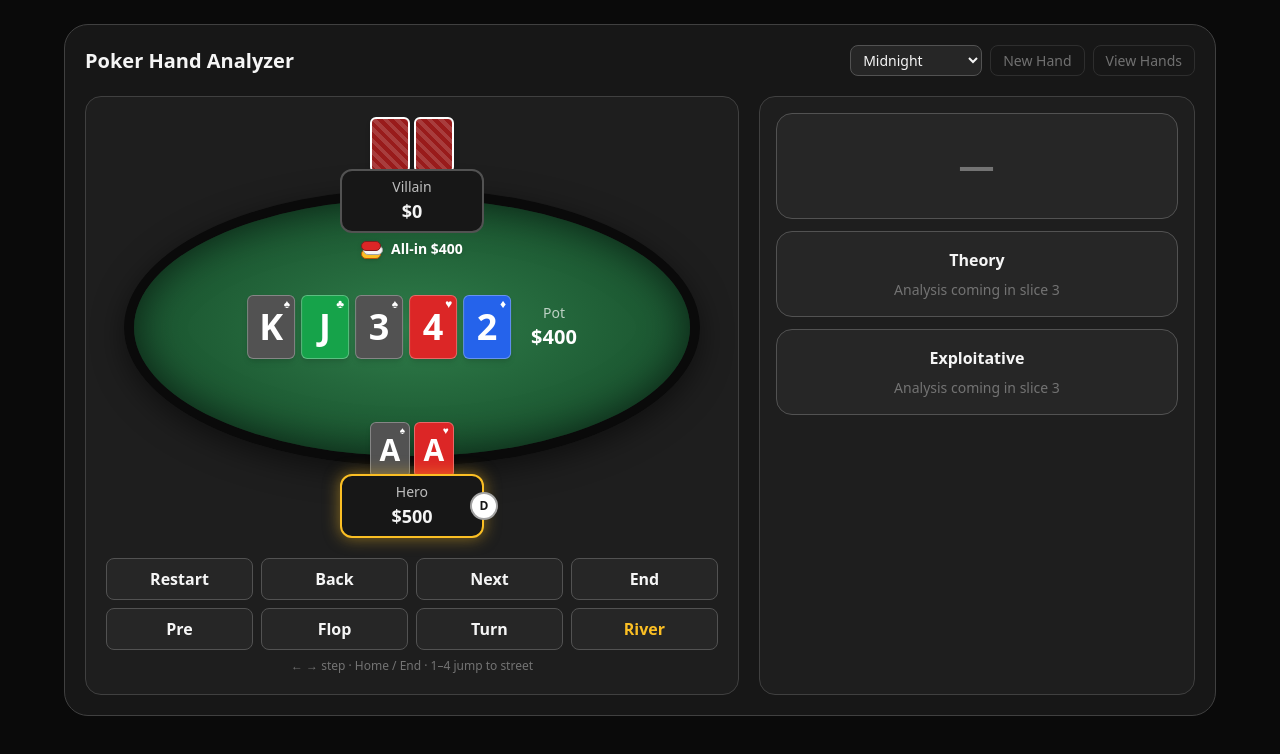
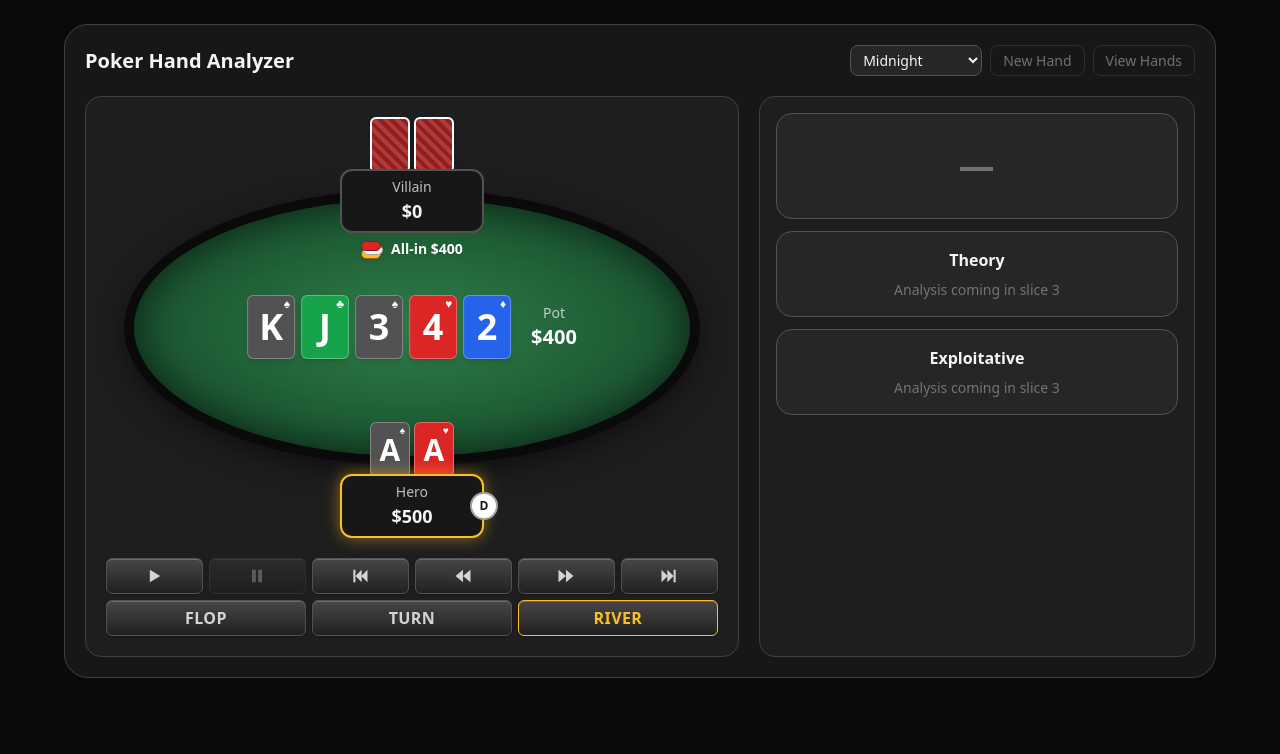
Before and after one commit to Qkarnsbboy/poker-hand-analyzer, a React (Vite) app in the folder frontend/: page / in a window 1280 px wide. Shown: the top 754 px of the page. Built offline with nearby package versions, Linux system fonts and the light colour scheme; the HTML template or start-up script is replaced by a standard one.

Commit message:
PokerTracker-style replay controls with autoplay
Co-Authored-By: Claude Opus 5.5 <noreply@anthropic.com>
Claude-Session: https://claude.ai/code/session_01JkXebe1S8ZVwvGRP3sTnmK

```diff
--- a/frontend/src/App.tsx
+++ b/frontend/src/App.tsx
@@ -7,6 +7,8 @@ import type { Street } from "./lib/hand";
 import { STREETS } from "./lib/hand";
 import { replayAt, streetStartIndex } from "./lib/replay";
 import { applyTheme, loadTheme, THEMES, type ThemeId } from "./lib/themes";
+
+const PLAY_INTERVAL_MS = 1000;
 
 const headerBtn = "rounded-lg border border-line-strong px-3 py-1 text-sm disabled:opacity-40";
 
@@ -23,17 +25,36 @@ export default function App() {
     [hand],
   );
 
-  const seek = (i: number) => setIndex(Math.max(0, Math.min(i, last)));
+  // Any manual navigation stops autoplay.
+  const seek = (i: number) => {
+    setPlaying(false);
+    setIndex(Math.max(0, Math.min(i, last)));
+  };
+
+  // Autoplay: advance one action per tick, stop at the end.
+  const [playing, setPlaying] = useState(false);
+  useEffect(() => {
+    if (!playing) return;
+    if (index >= last) {
+      setPlaying(false);
+      return;
+    }
+    const t = setTimeout(() => setIndex((i) => i + 1), PLAY_INTERVAL_MS);
+    return () => clearTimeout(t);
+  }, [playing, index, last]);
 
   useEffect(() => {
     const onKey = (e: KeyboardEvent) => {
-      if (e.key === "ArrowRight") setIndex((i) => Math.min(i + 1, last));
-      else if (e.key === "ArrowLeft") setIndex((i) => Math.max(i - 1, 0));
-      else if (e.key === "Home") setIndex(0);
-      else if (e.key === "End") setIndex(last);
+      if (e.target instanceof HTMLSelectElement) return;
+      const stop = () => setPlaying(false);
+      if (e.key === " ") setPlaying((p) => !p);
+      else if (e.key === "ArrowRight") (stop(), setIndex((i) => Math.min(i + 1, last)));
+      else if (e.key === "ArrowLeft") (stop(), setIndex((i) => Math.max(i - 1, 0)));
+      else if (e.key === "Home") (stop(), setIndex(0));
+      else if (e.key === "End") (stop(), setIndex(last));
       else if (e.key >= "1" && e.key <= "4") {
         const start = streetStarts[STREETS[Number(e.key) - 1]];
-        if (start !== null) setIndex(start);
+        if (start !== null) (stop(), setIndex(start));
       } else return;
       e.preventDefault();
     };
@@ -65,7 +86,16 @@ export default function App() {
         <div className="flex gap-5">
           <main className="w-3/5 rounded-2xl border border-line bg-panel p-5 space-y-5">
             <Table hand={hand} state={state} />
-            <Controls index={index} last={last} street={state.street} streetStarts={streetStarts} onSeek={seek} />
+            <Controls
+              index={index}
+              last={last}
+              street={state.street}
+              streetStarts={streetStarts}
+              playing={playing}
+              onPlay={() => setPlaying(true)}
+              onPause={() => setPlaying(false)}
+              onSeek={seek}
+            />
           </main>
           <aside className="w-2/5 rounded-2xl border border-line bg-panel p-4">
             <AnalysisPanel isDecisionNode={state.isDecisionNode} />
--- a/frontend/src/components/Controls.tsx
+++ b/frontend/src/components/Controls.tsx
@@ -1,45 +1,84 @@
+import type { ReactNode } from "react";
 import type { Street } from "../lib/hand";
-import { STREETS } from "../lib/hand";
 
 interface Props {
   index: number;
   last: number;
   street: Street;
   streetStarts: Record<Street, number | null>;
+  playing: boolean;
+  onPlay: () => void;
+  onPause: () => void;
   onSeek: (index: number) => void;
 }
 
-const LABELS: Record<Street, string> = { preflop: "Pre", flop: "Flop", turn: "Turn", river: "River" };
+// Beveled buttons in the style of the PokerTracker 4 replayer.
+const base =
+  "flex items-center justify-center rounded-md border bg-raised " +
+  "bg-gradient-to-b from-white/15 to-black/15 shadow-[inset_0_1px_0_rgba(255,255,255,0.2),0_1px_2px_rgba(0,0,0,0.3)] " +
+  "hover:bg-raised-hover active:from-black/15 active:to-white/5 " +
+  "disabled:opacity-35 disabled:hover:bg-raised";
+const btn = `${base} border-line-strong text-ink-dim`;
+const btnActive = `${base} border-accent text-accent`;
 
-const btn =
-  "rounded-lg border border-line-strong bg-raised py-2 font-semibold hover:bg-raised-hover disabled:opacity-30 disabled:hover:bg-raised";
+const Icon = ({ children }: { children: ReactNode }) => (
+  <svg viewBox="0 0 24 24" className="w-5 h-5" fill="currentColor" aria-hidden>
+    {children}
+  </svg>
+);
 
-export function Controls({ index, last, street, streetStarts, onSeek }: Props) {
+const ICONS = {
+  play: <path d="M7 4.5v15l12.5-7.5z" />,
+  pause: <path d="M6 4.5h4.5v15H6zM13.5 4.5H18v15h-4.5z" />,
+  start: <path d="M4 4.5h2.5v15H4zM14 4.5v15L6.5 12zM21 4.5v15L13.5 12z" />,
+  back: <path d="M12 4.5v15L3 12zM21 4.5v15L12 12z" />,
+  forward: <path d="M3 4.5v15L12 12zM12 4.5v15L21 12z" />,
+  end: <path d="M3 4.5v15L10.5 12zM10 4.5v15l7.5-7.5zM17.5 4.5H20v15h-2.5z" />,
+};
+
+const JUMPS: { street: Street; label: string; key: string }[] = [
+  { street: "flop", label: "Flop", key: "2" },
+  { street: "turn", label: "Turn", key: "3" },
+  { street: "river", label: "River", key: "4" },
+];
+
+export function Controls({ index, last, street, streetStarts, playing, onPlay, onPause, onSeek }: Props) {
+  const atStart = index === 0;
+  const atEnd = index === last;
+  const transport: { icon: keyof typeof ICONS; title: string; onClick: () => void; disabled: boolean }[] = [
+    { icon: "play", title: "Play (Space)", onClick: onPlay, disabled: playing || atEnd },
+    { icon: "pause", title: "Pause (Space)", onClick: onPause, disabled: !playing },
+    { icon: "start", title: "Restart (Home)", onClick: () => onSeek(0), disabled: atStart },
+    { icon: "back", title: "Back (←)", onClick: () => onSeek(index - 1), disabled: atStart },
+    { icon: "forward", title: "Forward (→)", onClick: () => onSeek(index + 1), disabled: atEnd },
+    { icon: "end", title: "End (End)", onClick: () => onSeek(last), disabled: atEnd },
+  ];
+
   return (
-    <div className="space-y-2">
-      <div className="grid grid-cols-4 gap-2">
-        <button className={btn} onClick={() => onSeek(0)} disabled={index === 0} title="Home">Restart</button>
-        <button className={btn} onClick={() => onSeek(index - 1)} disabled={index === 0} title="←">Back</button>
-        <button className={btn} onClick={() => onSeek(index + 1)} disabled={index === last} title="→">Next</button>
-        <button className={btn} onClick={() => onSeek(last)} disabled={index === last} title="End">End</button>
+    <div className="space-y-1.5">
+      <div className="grid grid-cols-6 gap-1.5">
+        {transport.map((b) => (
+          <button key={b.icon} className={`${btn} h-9`} onClick={b.onClick} disabled={b.disabled} title={b.title} aria-label={b.title}>
+            <Icon>{ICONS[b.icon]}</Icon>
+          </button>
+        ))}
       </div>
-      <div className="grid grid-cols-4 gap-2">
-        {STREETS.map((s, i) => {
-          const start = streetStarts[s];
+      <div className="grid grid-cols-3 gap-1.5">
+        {JUMPS.map((j) => {
+          const start = streetStarts[j.street];
           return (
             <button
-              key={s}
-              className={`${btn} ${s === street ? "border-accent text-accent" : ""}`}
+              key={j.street}
+              className={`${j.street === street ? btnActive : btn} h-9 text-base font-bold uppercase tracking-wide`}
               onClick={() => start !== null && onSeek(start)}
               disabled={start === null}
-              title={`Key ${i + 1}`}
+              title={`${j.label} (${j.key})`}
             >
-              {LABELS[s]}
+              {j.label}
             </button>
           );
         })}
       </div>
-      <div className="text-xs text-ink-faint text-center">← → step · Home / End · 1–4 jump to street</div>
     </div>
   );
 }
```
Also changed, not shown: 1 other file (tests, documents, lock files or other folders).
